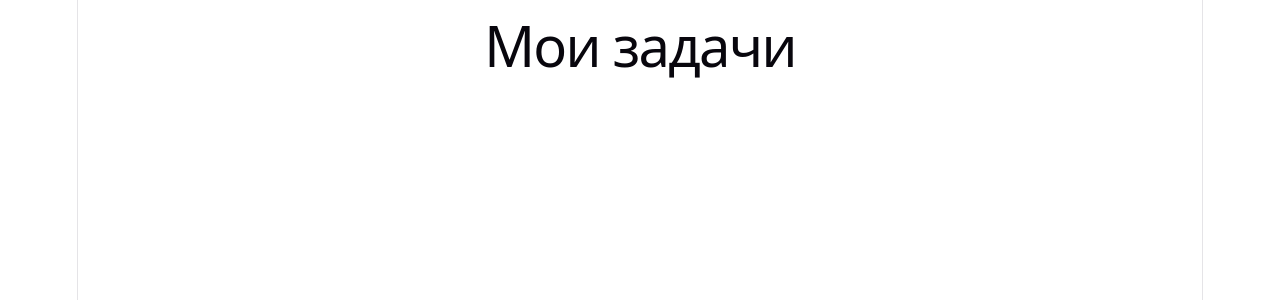
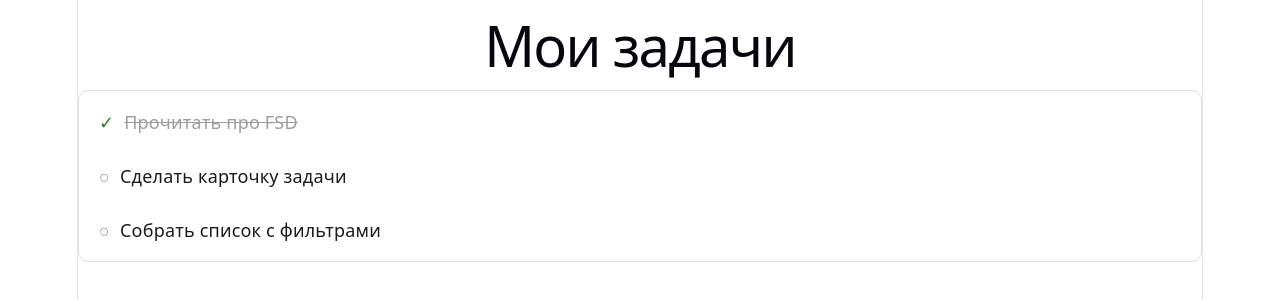
Before and after one commit to goodwin0508/react-pro-2026, a React (Vite) app: page / in a window 1280 px wide. Shown: the top 300 px of the page. Built offline with nearby package versions, Linux system fonts and the light colour scheme.

Commit message:
task entity + card

```diff
--- /dev/null
+++ b/src/entities/task/index.ts
@@ -0,0 +1,2 @@
+export { TaskCard } from './ui/TaskCard'
+export type { Task } from './model/types'
--- /dev/null
+++ b/src/entities/task/model/types.ts
@@ -0,0 +1,5 @@
+export interface Task {
+  id: string
+  title: string
+  completed: boolean
+}
--- /dev/null
+++ b/src/entities/task/ui/TaskCard.module.css
@@ -0,0 +1,24 @@
+.card {
+  display: flex;
+  align-items: center;
+  gap: 10px;
+  padding: 10px 12px;
+  border-radius: 6px;
+}
+
+.status {
+  color: #9e9e9e;
+}
+
+.statusDone {
+  color: #2e7d32;
+}
+
+.title {
+  color: #1c1b1a;
+}
+
+.titleDone {
+  color: #9e9e9e;
+  text-decoration: line-through;
+}
--- /dev/null
+++ b/src/entities/task/ui/TaskCard.tsx
@@ -0,0 +1,17 @@
+import type { Task } from '../model/types'
+import styles from './TaskCard.module.css'
+
+type Props = {
+  task: Task
+}
+
+export function TaskCard({ task }: Props) {
+  return (
+    <div className={styles.card}>
+      <span className={task.completed ? styles.statusDone : styles.status}>
+        {task.completed ? '✓' : '○'}
+      </span>
+      <span className={task.completed ? styles.titleDone : styles.title}>{task.title}</span>
+    </div>
+  )
+}
--- /dev/null
+++ b/src/pages/tasks/ui/TaskPage.module.css
@@ -0,0 +1,9 @@
+.list {
+  display: flex;
+  flex-direction: column;
+  gap: 8px;
+  padding: 8px;
+  background: #fff;
+  border: 1px solid #e0e0e0;
+  border-radius: 10px;
+}
--- a/src/pages/tasks/ui/TaskPage.tsx
+++ b/src/pages/tasks/ui/TaskPage.tsx
@@ -1,7 +1,22 @@
+import { TaskCard } from 'entities/task'
+import type { Task } from 'entities/task'
+import styles from './TaskPage.module.css'
+
+const previewTasks: Task[] = [
+  { id: '1', title: 'Прочитать про FSD', completed: true },
+  { id: '2', title: 'Сделать карточку задачи', completed: false },
+  { id: '3', title: 'Собрать список с фильтрами', completed: false },
+]
+
 export function TaskPage() {
   return (
     <div>
       <h1>Мои задачи</h1>
+      <div className={styles.list}>
+        {previewTasks.map((task) => (
+          <TaskCard key={task.id} task={task} />
+        ))}
+      </div>
     </div>
   )
 }
```
